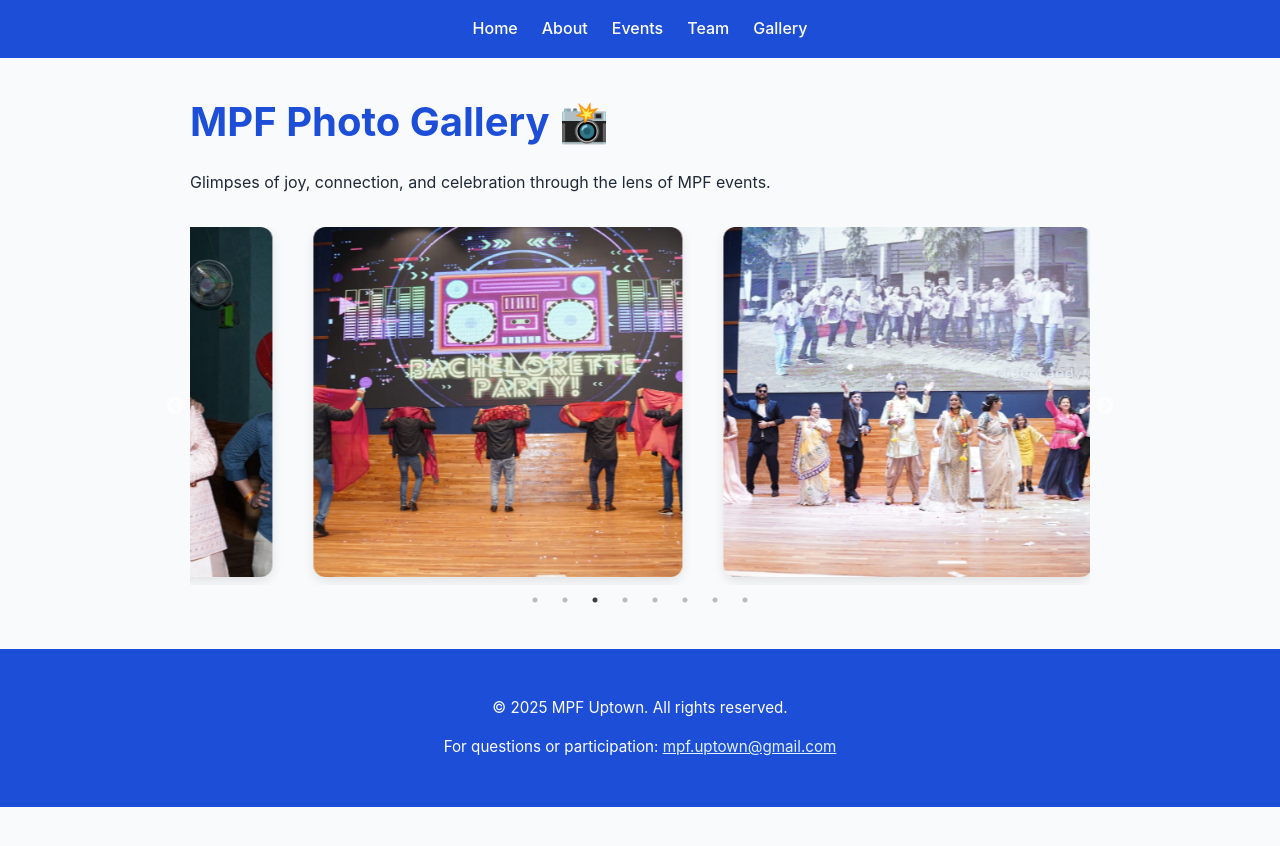
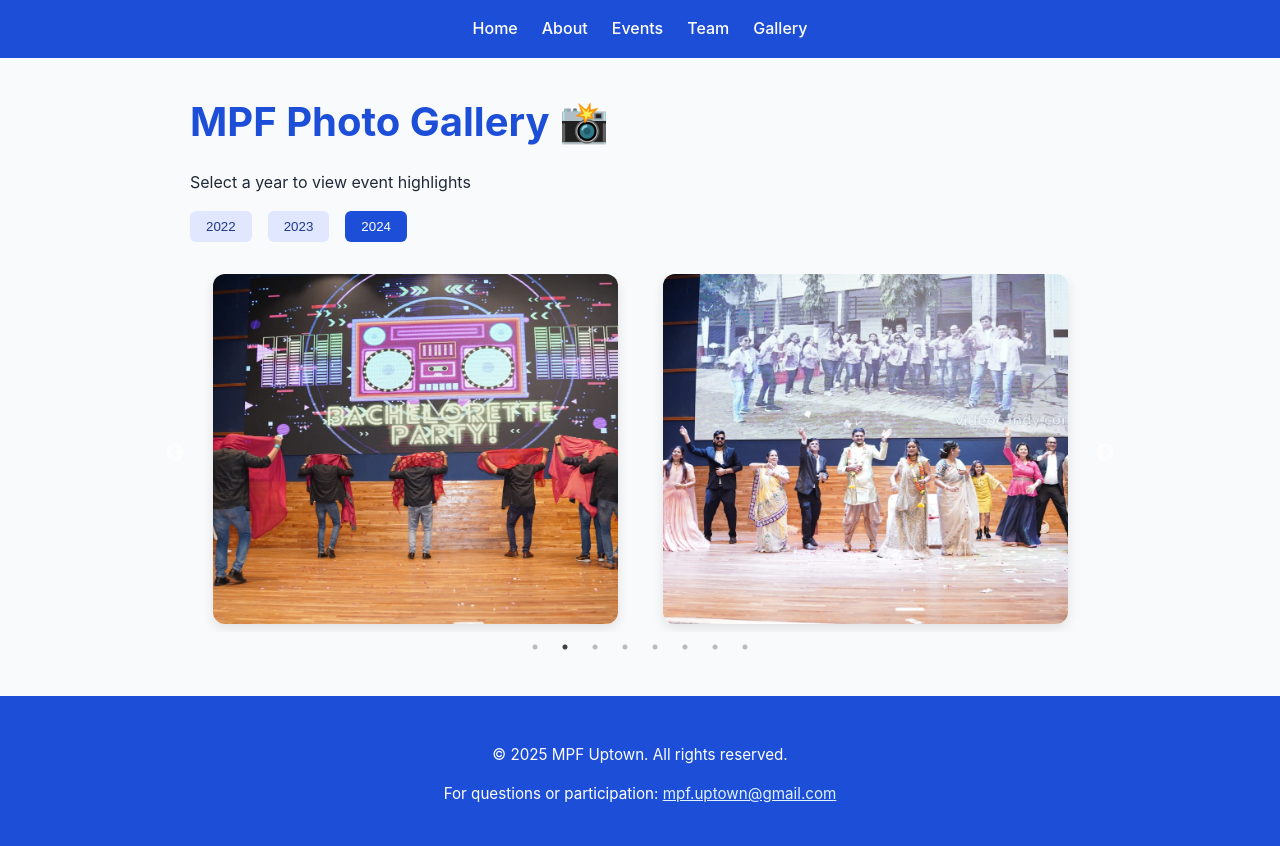
Before and after one commit to Harsh062/mpf-uptown-site, a Next.js app: page /gallery in a window 1280 px wide. Shown: the top 846 px of the page. Before the commit the page ends 807 px from the top, so only its background shows below. Built offline with nearby package versions, Linux system fonts and the light colour scheme.

Commit message:
Add year wise gallery filter

```diff
--- a/pages/gallery.js
+++ b/pages/gallery.js
@@ -1,7 +1,11 @@
 import Slider from "react-slick";
+import { useState } from "react";
 import Layout from "../components/Layout";
 
-const images = [
+const galleryData = {
+  2022: [],
+  2023: [],
+  2024: [
     "/images/1.jpeg",
     "/images/2.jpeg",
     "/images/3.jpeg",
@@ -10,59 +14,84 @@ const images = [
     "/images/6.jpeg",
     "/images/7.jpeg",
     "/images/6.jpeg",
-];
+  ],
+};
 
 export default function Gallery() {
+  const [year, setYear] = useState("2024");
+  const images = galleryData[year] || [];
+
   const settings = {
     dots: true,
     infinite: true,
-    speed: 600,
+    speed: 500,
     slidesToShow: 2,
     slidesToScroll: 1,
     autoplay: true,
-    autoplaySpeed: 2500,
-    pauseOnHover: true,
-    centerMode: true,
-    centerPadding: "40px",
-    responsive: [
-      {
-        breakpoint: 768,
-        settings: {
-          slidesToShow: 1,
-        },
-      },
-    ],
+    responsive: [{ breakpoint: 768, settings: { slidesToShow: 1 } }],
   };
 
   return (
     <Layout>
       <h1>MPF Photo Gallery 📸</h1>
-      <p>
-        Glimpses of joy, connection, and celebration through the lens of MPF
-        events.
-      </p>
+      <p>Select a year to view event highlights</p>
 
+      {/* Year Filters */}
+      <div style={{ display: "flex", gap: "1rem", marginTop: "1rem" }}>
+        {Object.keys(galleryData).map((y) => (
+          <button
+            key={y}
+            onClick={() => setYear(y)}
+            style={{
+              padding: "0.5rem 1rem",
+              background: y === year ? "#1d4ed8" : "#e0e7ff",
+              color: y === year ? "white" : "#1e3a8a",
+              border: "none",
+              borderRadius: "6px",
+              cursor: "pointer",
+              fontWeight: "500",
+            }}
+          >
+            {y}
+          </button>
+        ))}
+      </div>
+
+      {/* Image Grid or Fallback */}
       <div style={{ marginTop: "2rem" }}>
+        {images.length > 0 ? (
           <Slider {...settings}>
             {images.map((src, i) => (
               <div key={i}>
                 <img
-                key={i}
                   src={src}
-                alt={`Gallery ${i + 1}`}
+                  alt={`MPF ${year} image ${i + 1}`}
                   style={{
-                  width: "90%", // reduced from 100% to create gap
+                    width: "90%",
                     height: "350px",
                     objectFit: "cover",
                     borderRadius: "12px",
+                    margin: "0 auto",
                     boxShadow: "0 4px 12px rgba(0,0,0,0.1)",
-                  cursor: "pointer",
-                  margin: "0 auto", // center image
                   }}
                 />
               </div>
             ))}
           </Slider>
+        ) : (
+          <div
+            style={{
+              padding: "2rem",
+              textAlign: "center",
+              background: "#f3f4f6",
+              borderRadius: "8px",
+              fontStyle: "italic",
+              color: "#6b7280",
+            }}
+          >
+            📭 No images found for {year}. Please check back later.
+          </div>
+        )}
       </div>
     </Layout>
   );
```
Lines whose indentation alone changed are shown as unchanged.
